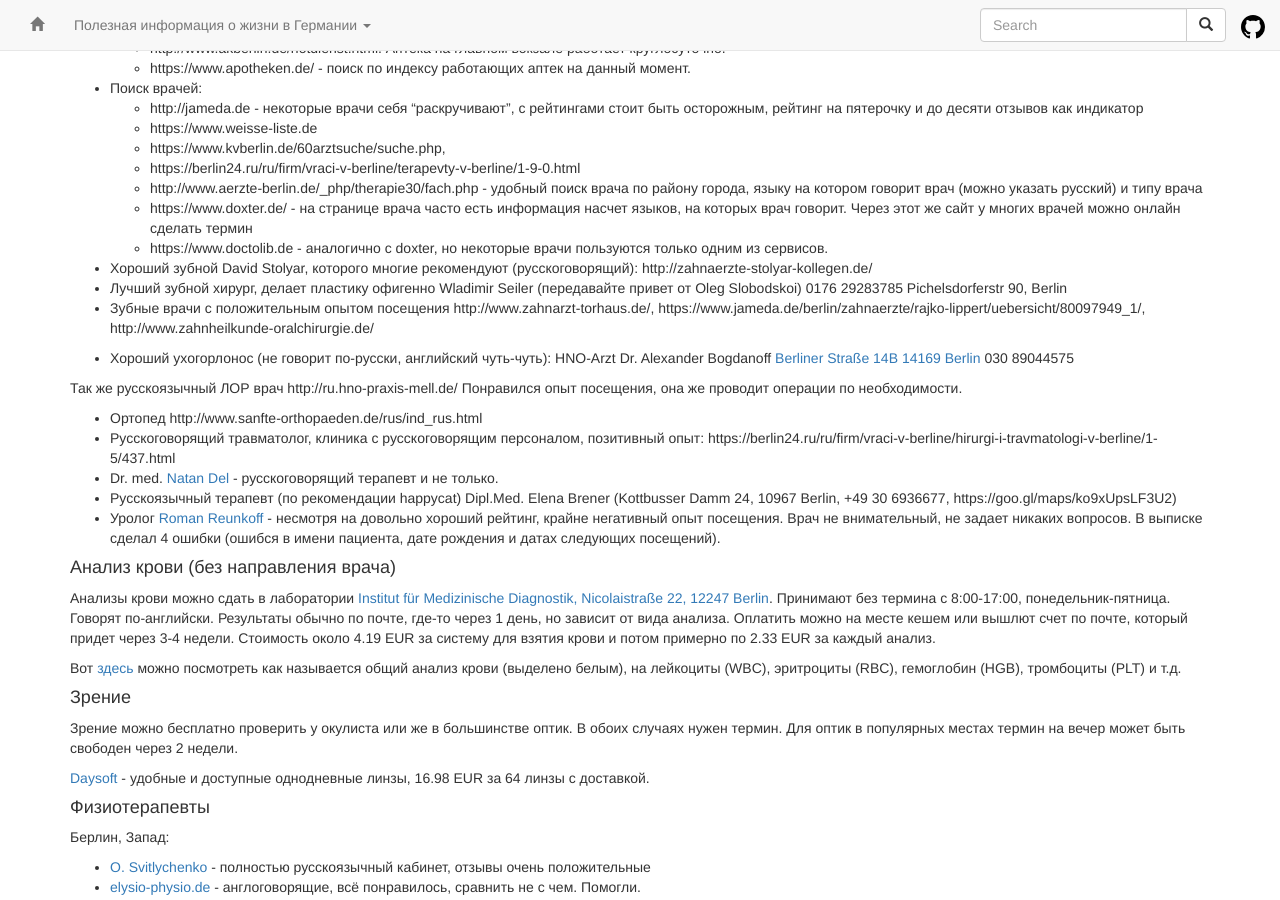
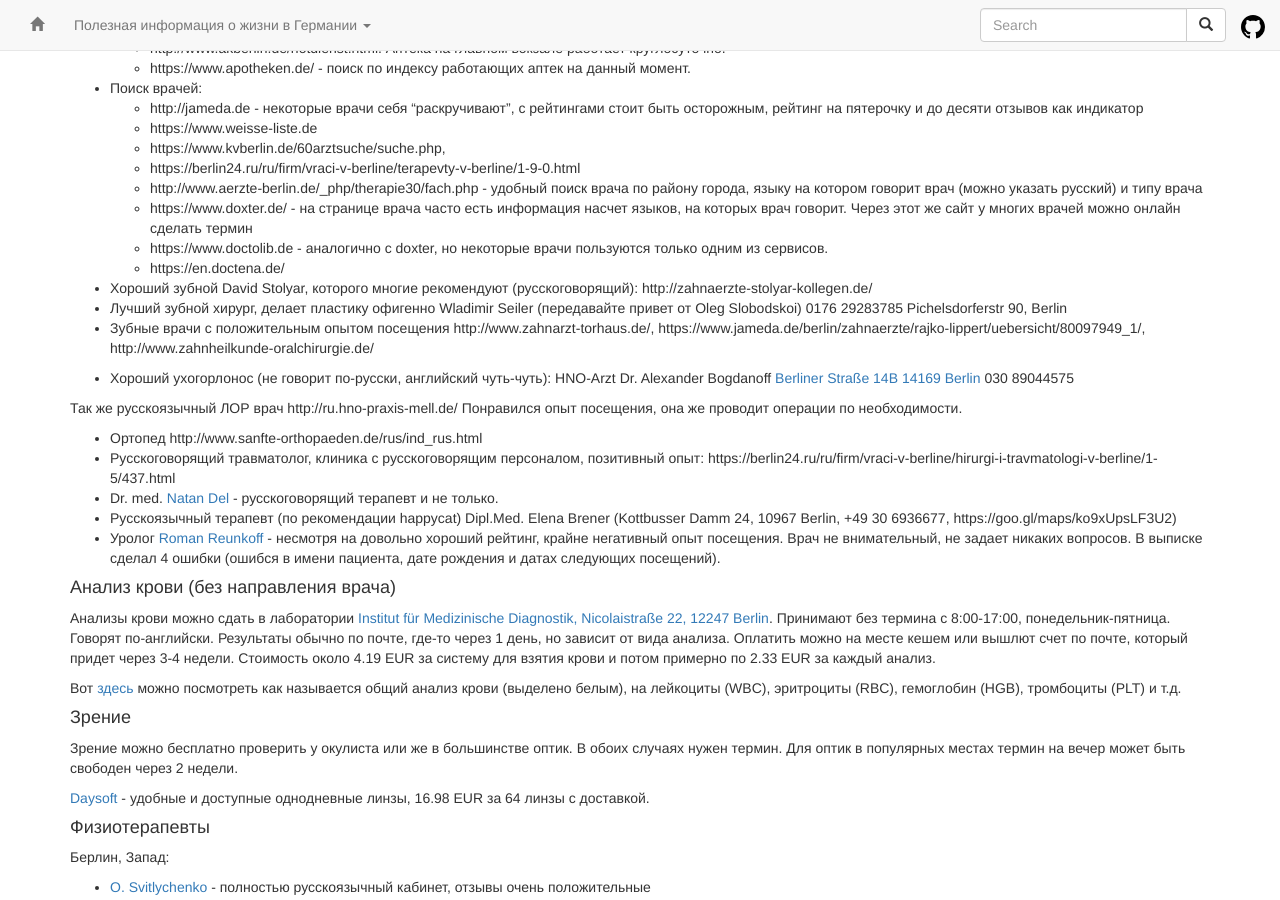
Before and after one commit to ru-de/faq, a Jekyll site: the page built from pages/Медицина.md, in a window 1280 px wide and 900 px high, scrolled down 605 px. Built offline with Jekyll 4.4.1, drawn with Linux system fonts in a browser that asks for light colours; nearby versions of some CDN libraries; part of the change alters nothing that is shown.

Commit message:
sync github pages

```diff
--- a/pages/Медицина.md
+++ b/pages/Медицина.md
@@ -37,6 +37,7 @@ layout: default
   - http://www.aerzte-berlin.de/_php/therapie30/fach.php - удобный поиск врача по району города, языку на котором говорит врач (можно указать русский) и типу врача
   - https://www.doxter.de/ - на странице врача часто есть информация насчет языков, на которых врач говорит. Через этот же сайт у многих врачей можно онлайн сделать термин
   - https://www.doctolib.de - аналогично с doxter, но некоторые врачи пользуются только одним из сервисов.
+  - https://en.doctena.de/
 
 - Хороший зубной David Stolyar, которого многие рекомендуют (русскоговорящий): http://zahnaerzte-stolyar-kollegen.de/
 - Лучший зубной хирург, делает пластику офигенно Wladimir Seiler (передавайте привет от Oleg Slobodskoi) 0176 29283785 Pichelsdorferstr 90, Berlin
```
